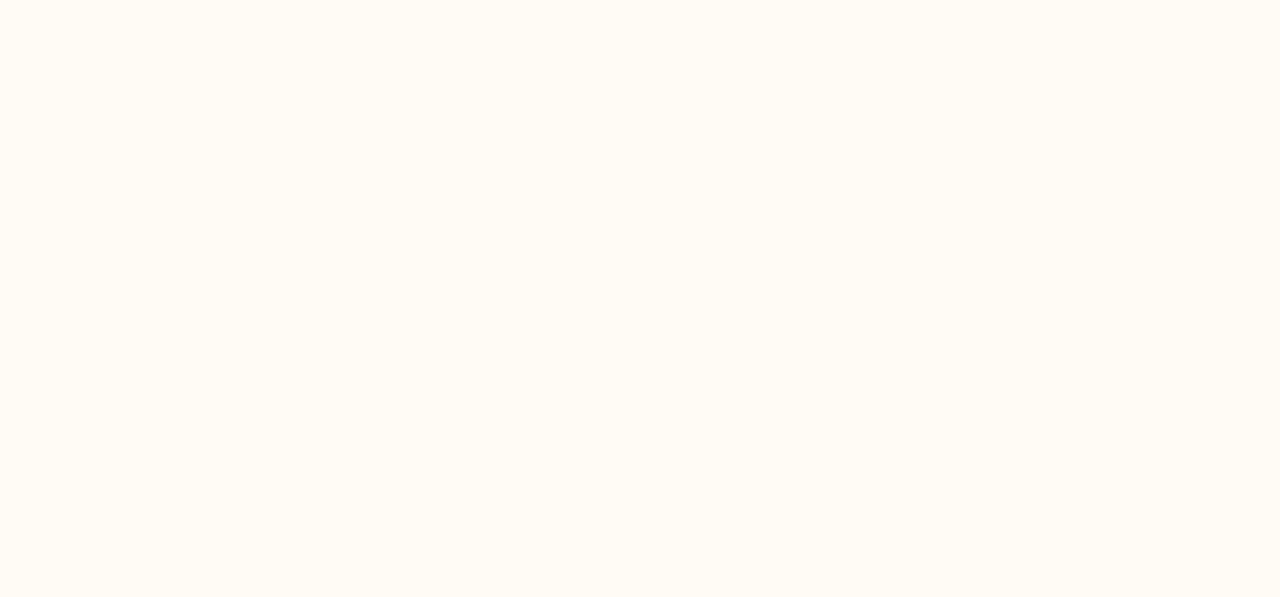
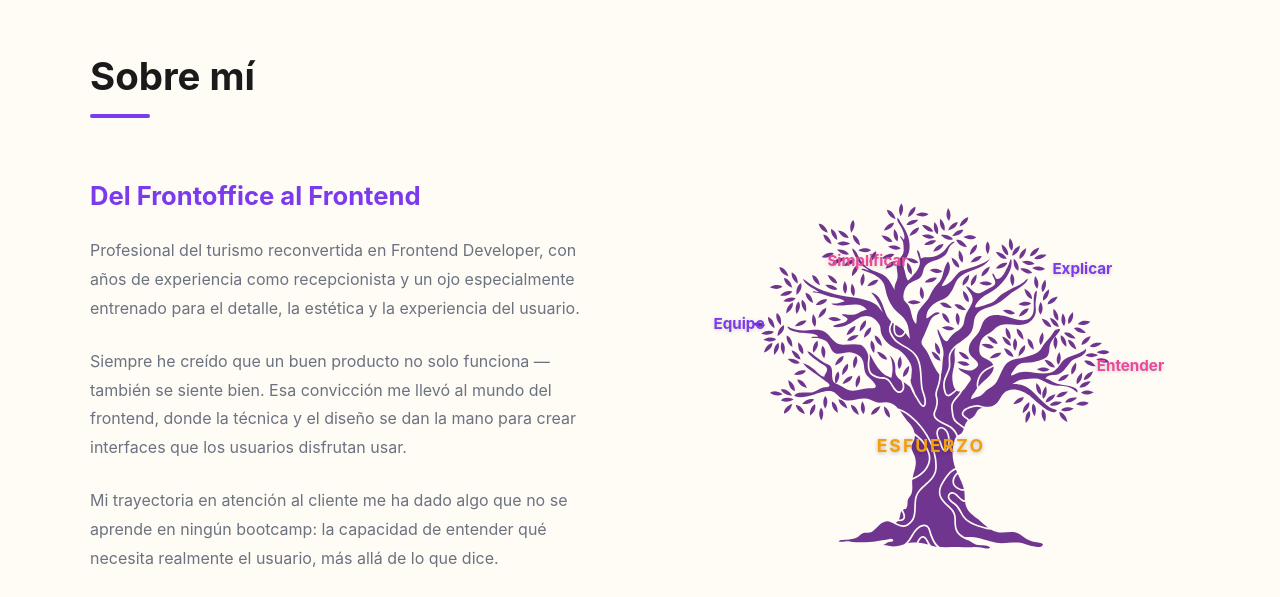
Before and after one commit to aurohm97-cell/portfolio_aurora, a React (Vite) app: page / in a window 1280 px wide. Shown: the part 963-1560 px from the top of the page. Built offline with nearby package versions, Linux system fonts and the light colour scheme.

Commit message:
Refactor code structure for improved readability and maintainability

```diff
--- a/package.json
+++ b/package.json
@@ -11,6 +11,7 @@
   },
   "dependencies": {
     "@tailwindcss/vite": "^4.3.0",
+    "gsap": "^3.15.0",
     "i18next": "^26.3.1",
     "react": "^19.2.6",
     "react-dom": "^19.2.6",
--- a/src/App.tsx
+++ b/src/App.tsx
@@ -25,7 +25,7 @@ function App() {
       <Navbar darkMode={darkMode} toggleDarkMode={() => setDarkMode(!darkMode)} />
       <main style={{ paddingTop: '80px' }}>
         <Hero />
-        <About />
+        <About darkMode={darkMode} />
         <Projects />
         <Education />
         <Experience />
--- a/src/i18n/index.ts
+++ b/src/i18n/index.ts
@@ -18,6 +18,19 @@ const resources = {
         cta_projects: 'Ver proyectos',
         cta_contact: 'Contacta conmigo',
       },
+
+      about: {
+  title: 'Del Frontoffice al Frontend',
+  p1: 'Profesional del turismo reconvertida en Frontend Developer, con años de experiencia como recepcionista y un ojo especialmente entrenado para el detalle, la estética y la experiencia del usuario.',
+  p2: 'Siempre he creído que un buen producto no solo funciona — también se siente bien. Esa convicción me llevó al mundo del frontend, donde la técnica y el diseño se dan la mano para crear interfaces que los usuarios disfrutan usar.',
+  p3: 'Mi trayectoria en atención al cliente me ha dado algo que no se aprende en ningún bootcamp: la capacidad de entender qué necesita realmente el usuario, más allá de lo que dice.',
+
+  tree_effort: 'ESFUERZO',
+tree_team: 'Equipo',
+tree_simplify: 'Simplificar',
+tree_explain: 'Explicar',
+tree_understand: 'Entender',
+},
 
       projects: {
   trello_subtitle: 'Trello Clone',
@@ -42,6 +55,20 @@ const resources = {
         cta_contact: 'Get in touch',
       },
 
+      about: {
+  title: 'From Front Office to Frontend',
+  p1: 'A tourism professional turned Frontend Developer, with years of experience as a receptionist and a finely trained eye for detail, aesthetics and user experience.',
+  p2: 'I have always believed that a great product doesn\'t just work — it feels right. That conviction led me to the world of frontend, where craft and design come together to create interfaces users truly enjoy.',
+  p3: 'My background in customer-facing roles has given me something no bootcamp teaches: the ability to understand what users really need, beyond what they say.',
+
+tree_effort: 'EFFORT',
+tree_team: 'Teamwork',
+tree_simplify: 'Simplify',
+tree_explain: 'Explain',
+tree_understand: 'Understand',
+
+},
+
       projects: {
   trello_subtitle: 'Trello Clone',
   trello_description: 'Task management app with Trello-style boards. Features authentication, registration, drag & drop, priorities and full task CRUD.',
@@ -64,6 +91,22 @@ const resources = {
         cta_projects: 'Voir les projets',
         cta_contact: 'Me contacter',
       },
+
+      about: {
+  title: 'Du Front Office au Frontend',
+  p1: 'Professionnelle du tourisme reconvertie en Frontend Developer, avec des années d\'expérience en tant que réceptionniste et un œil aiguisé pour le détail, l\'esthétique et l\'expérience utilisateur.',
+  p2: 'J\'ai toujours cru qu\'un bon produit ne se contente pas de fonctionner — il se ressent. Cette conviction m\'a conduite vers le monde du frontend, où la technique et le design s\'unissent pour créer des interfaces que les utilisateurs apprécient vraiment.',
+  p3: 'Mon parcours en relation client m\'a apporté quelque chose qu\'aucun bootcamp n\'enseigne : la capacité de comprendre ce dont l\'utilisateur a vraiment besoin, au-delà de ce qu\'il exprime.',
+
+  tree_effort: 'EFFORT',
+tree_team: 'Équipe',
+tree_simplify: 'Simplifier',
+tree_explain: 'Expliquer',
+tree_understand: 'Comprendre',
+
+},
+
+
       projects: {
   trello_subtitle: 'Clone de Trello',
   trello_description: 'Application de gestion de tâches avec des tableaux style Trello. Inclut authentification, inscription, drag & drop, priorités et CRUD complet.',
--- a/src/sections/About.tsx
+++ b/src/sections/About.tsx
@@ -1,10 +1,131 @@
-function About() {
+import { useTranslation } from 'react-i18next'
+import { useEffect, useRef } from 'react'
+import { gsap } from 'gsap'
+import { ScrollTrigger } from 'gsap/ScrollTrigger'
+import oliveTree from '../assets/olive-tree.svg'
+
+gsap.registerPlugin(ScrollTrigger)
+
+interface AboutProps {
+  darkMode: boolean
+}
+
+function About({ darkMode }: AboutProps) {
+  const { t } = useTranslation()
+  const treeRef = useRef<HTMLDivElement>(null)
+  const wordsRef = useRef<HTMLDivElement>(null)
+
+  useEffect(() => {
+    if (!treeRef.current || !wordsRef.current) return
+
+    const words = wordsRef.current.querySelectorAll('.tree-word')
+
+    gsap.set(words, { opacity: 0, scale: 0.5 })
+
+    ScrollTrigger.create({
+      trigger: treeRef.current,
+      start: 'top 70%',
+      onEnter: () => {
+        gsap.to(words, {
+          opacity: 1,
+          scale: 1,
+          duration: 0.6,
+          stagger: 0.3,
+          ease: 'back.out(1.7)',
+        })
+      }
+    })
+
+    return () => ScrollTrigger.getAll().forEach(t => t.kill())
+  }, [])
+
   return (
     <section id="about" style={{
       minHeight: '100vh',
       padding: '6rem 4rem',
       backgroundColor: 'var(--bg)',
+      display: 'flex',
+      alignItems: 'center',
+      justifyContent: 'center',
     }}>
+      <div style={{ maxWidth: '1100px', width: '100%' }}>
+
+        <h2 style={{
+          fontSize: 'clamp(1.8rem, 3vw, 2.5rem)',
+          fontWeight: 700,
+          color: 'var(--text)',
+          marginBottom: '0.5rem',
+        }}>
+          {t('nav.about')}
+        </h2>
+        <div style={{
+          width: '60px',
+          height: '4px',
+          backgroundColor: 'var(--primary)',
+          borderRadius: '2px',
+          marginBottom: '3rem',
+        }} />
+
+        <div style={{
+          display: 'grid',
+          gridTemplateColumns: '1fr 1fr',
+          gap: '4rem',
+          alignItems: 'center',
+        }}>
+
+          <div style={{ display: 'flex', flexDirection: 'column', gap: '1.5rem' }}>
+            <h3 style={{
+              fontSize: 'clamp(1.3rem, 2vw, 1.8rem)',
+              fontWeight: 700,
+              color: 'var(--primary)',
+              lineHeight: 1.3,
+            }}>
+              {t('about.title')}
+            </h3>
+            <p style={{ fontSize: '1rem', lineHeight: 1.8, color: 'var(--text-muted)' }}>
+              {t('about.p1')}
+            </p>
+            <p style={{ fontSize: '1rem', lineHeight: 1.8, color: 'var(--text-muted)' }}>
+              {t('about.p2')}
+            </p>
+            <p style={{ fontSize: '1rem', lineHeight: 1.8, color: 'var(--text-muted)' }}>
+              {t('about.p3')}
+            </p>
+          </div>
+
+           <div ref={treeRef} style={{ position: 'relative', display: 'flex', justifyContent: 'center' }}>
+
+       <img src={oliveTree} alt="Olive tree" style={{ width: '100%', maxWidth: '420px', filter: darkMode
+       ? 'brightness(0) saturate(100%) invert(87%) sepia(29%) saturate(562%) hue-rotate(127deg) brightness(101%) contrast(101%)'
+      : 'brightness(0) saturate(100%) invert(25%) sepia(69%) saturate(1000%) hue-rotate(245deg) brightness(90%) contrast(95%)',
+       }} />
+            <div ref={wordsRef} style={{ position: 'absolute', top: 0, left: 0, width: '100%', height: '100%' }}>
+              <span className="tree-word" style={{
+                position: 'absolute', bottom: '30%', left: '50%', transform: 'translateX(-50%)',
+                fontWeight: 700, fontSize: '1.1rem', color: darkMode ? '#F72585' : '#F59E0B', textShadow: '0 1px 4px rgba(0,0,0,0.3)',
+                letterSpacing: '2px'
+              }}>{t('about.tree_effort')}</span>
+              <span className="tree-word" style={{
+                position: 'absolute', top: '35%', left: '8%',
+                fontWeight: 700, fontSize: '0.95rem', color: 'var(--primary)', textShadow: '0 1px 4px rgba(0,0,0,0.2)'
+              }}>{t('about.tree_team')}</span>
+              <span className="tree-word" style={{
+                position: 'absolute', top: '20%', left: '30%',
+                fontWeight: 700, fontSize: '0.95rem', color: 'var(--secondary)', textShadow: '0 1px 4px rgba(0,0,0,0.2)'
+              }}>{t('about.tree_simplify')}</span>
+              <span className="tree-word" style={{
+                position: 'absolute', top: '22%', right: '15%',
+                fontWeight: 700, fontSize: '0.95rem', color: 'var(--primary)', textShadow: '0 1px 4px rgba(0,0,0,0.2)'
+              }}>{t('about.tree_explain')}</span>
+              <span className="tree-word" style={{
+                position: 'absolute', top: '45%', right: '5%',
+                fontWeight: 700, fontSize: '0.95rem', color: 'var(--secondary)', textShadow: '0 1px 4px rgba(0,0,0,0.2)'
+              }}>{t('about.tree_understand')}</span>
+            </div>
+          </div>
+
+        </div>
+      </div>
     </section>
   )
 }
```
Also changed, not shown: src/assets/olive-tree.svg (added), 1 other file (tests, documents, lock files or other folders).
